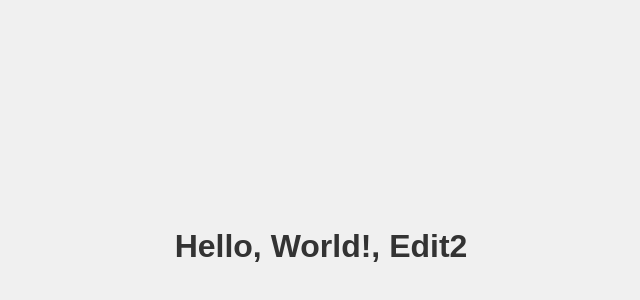
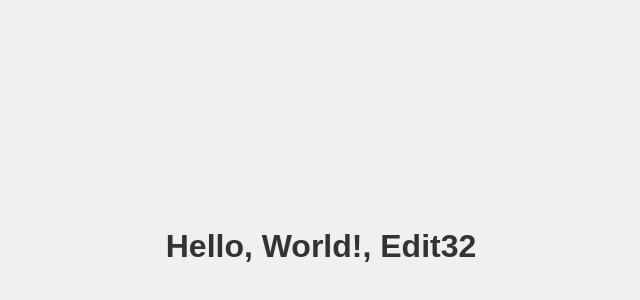
Before and after one commit to ibrahim-ab/pipeline, a plain HTML site: page index.html in a window 1280 px wide. Shown: the part 162-462 px from the top of the page, without its empty margins (319-959 px from the left). Drawn offline with Linux system fonts and the light colour scheme.

Commit message:
Update index.html

```diff
--- a/index.html
+++ b/index.html
@@ -19,6 +19,6 @@
     </style>
 </head>
 <body>
-    <h1>Hello, World!, Edit2</h1>
+    <h1>Hello, World!, Edit32</h1>
 </body>
 </html>
```
